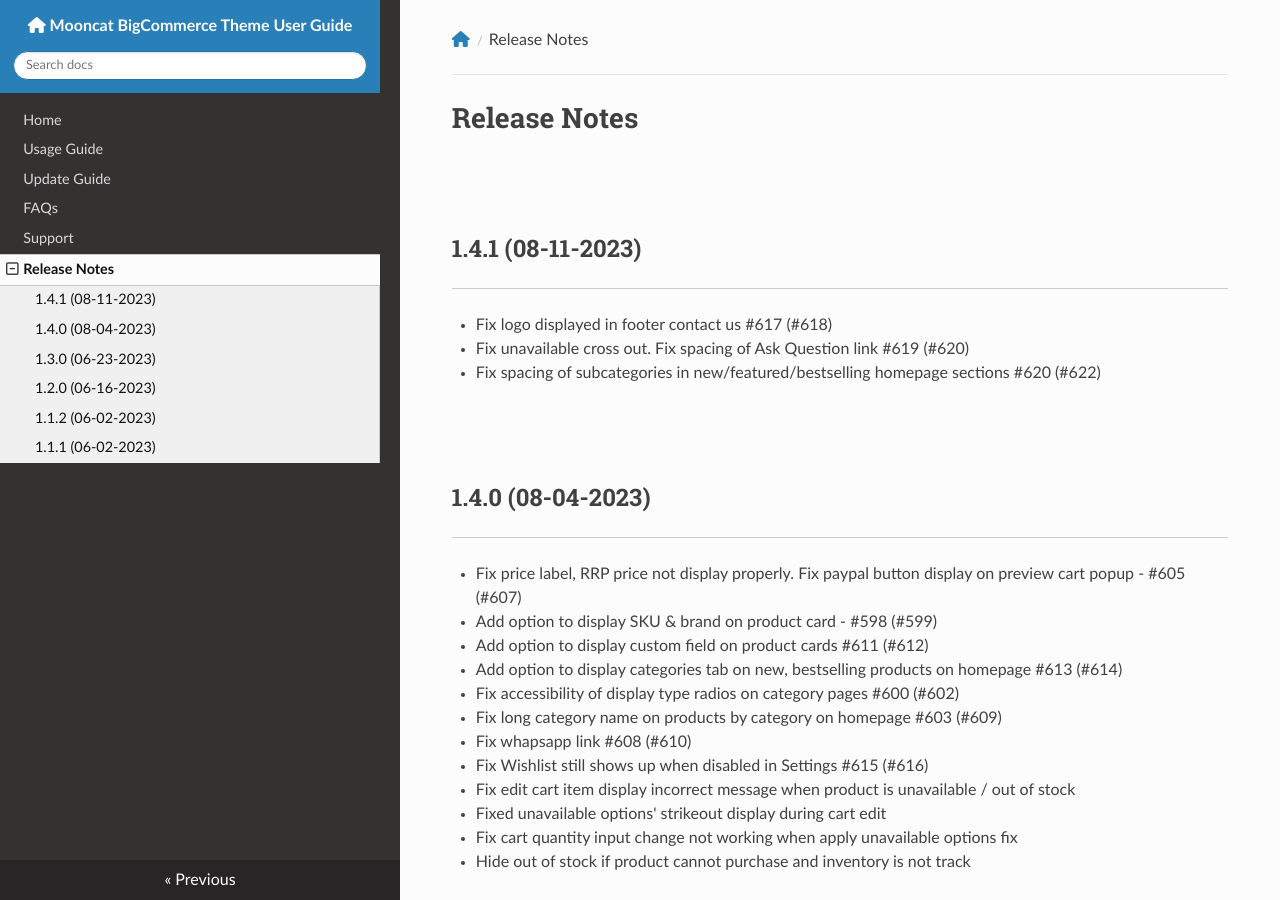
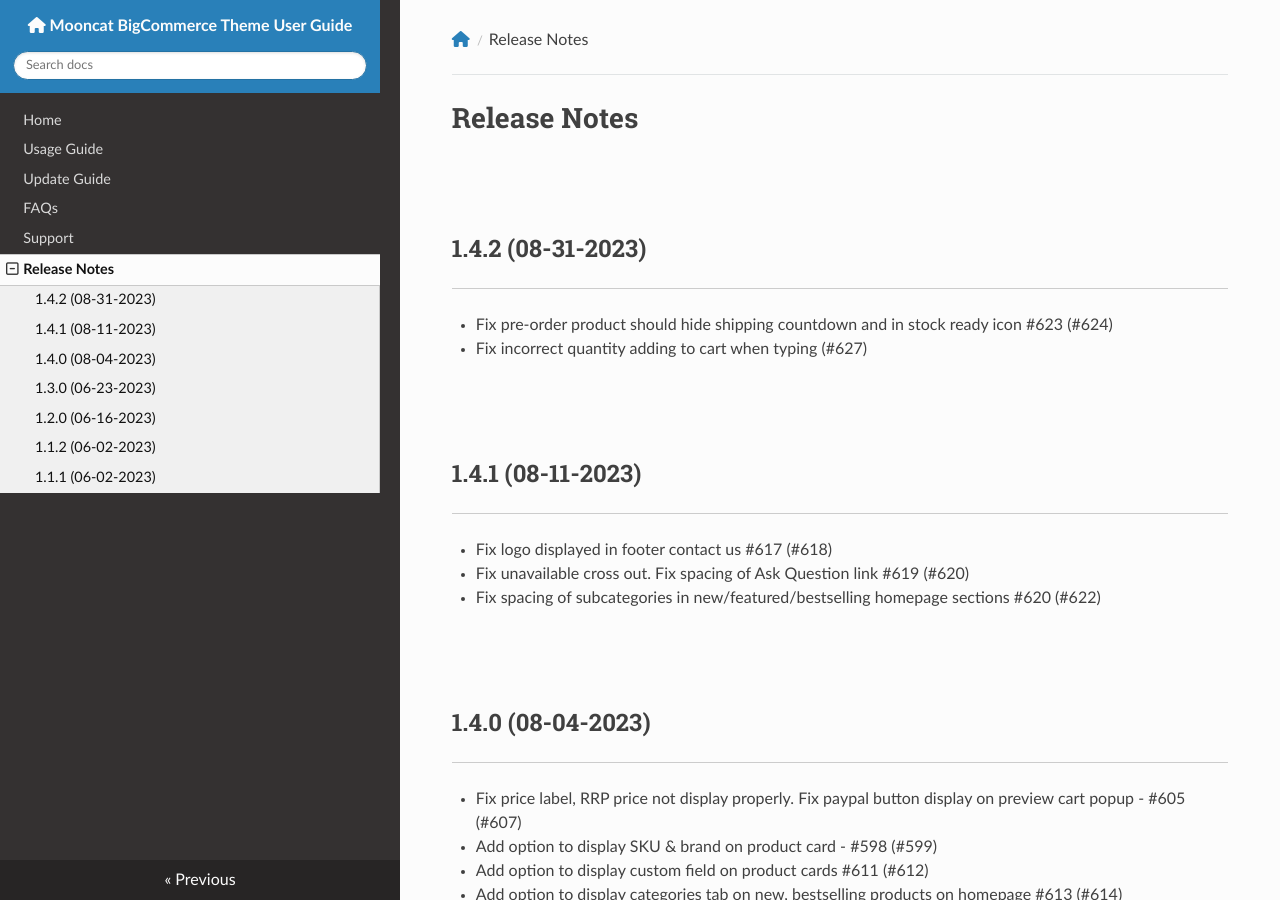
Before and after one commit to allcommerce/bc-mooncat-docs, an MkDocs documentation site: the page built from docs/changelog.md, in a window 1280 px wide and 900 px high. Built offline with MkDocs 1.6.1, drawn with Linux system fonts in a browser that asks for light colours; nearby versions of some CDN libraries.

Commit message:
Release 1.4.2

```diff
--- a/docs/changelog.md
+++ b/docs/changelog.md
@@ -1,4 +1,8 @@
 # Release Notes
+
+## 1.4.2 (08-31-2023)
+- Fix pre-order product should hide shipping countdown and in stock ready icon #623 (#624)
+- Fix incorrect quantity adding to cart when typing (#627)
 
 ## 1.4.1 (08-11-2023)
 - Fix logo displayed in footer contact us #617 (#618)
```
